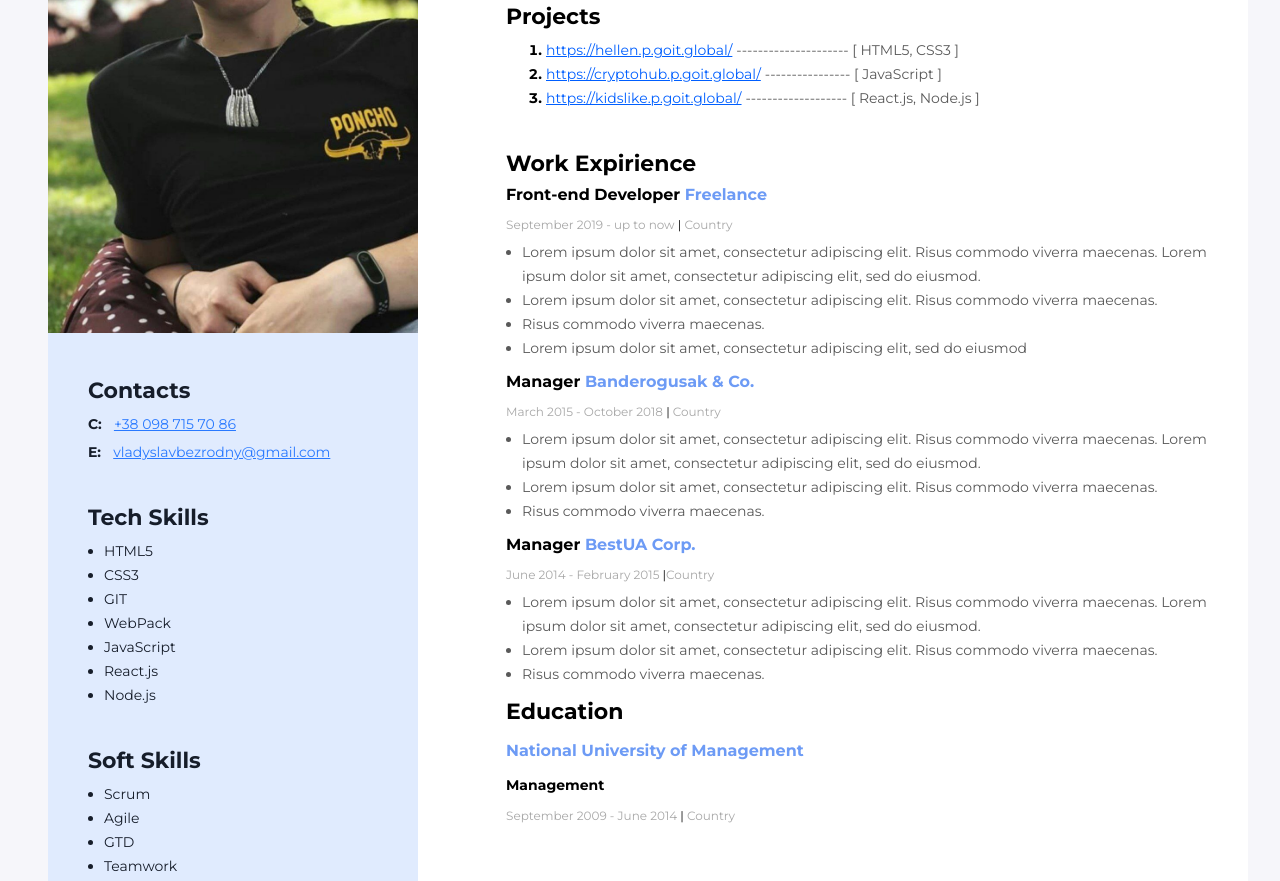
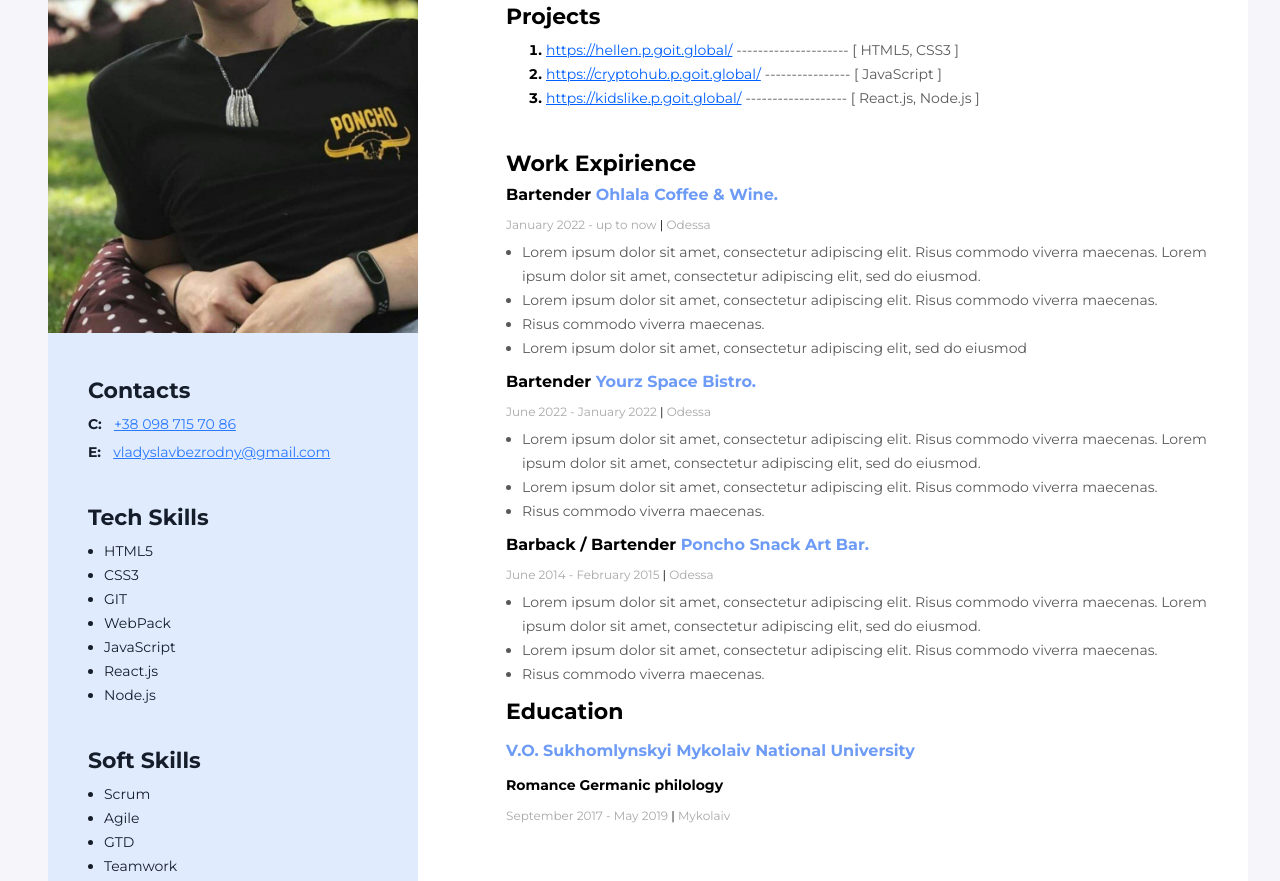
Before and after one commit to OrsoOrs/marathon_Go_It, a plain HTML site: page resume_project/index.html in a window 1280 px wide. Shown: the part 307-1188 px from the top of the page. Drawn offline with Linux system fonts and the light colour scheme.

Commit message:
Adding info about me

```diff
--- a/resume_project/index.html
+++ b/resume_project/index.html
@@ -56,8 +56,8 @@
                 <h3 class="work-experience-title">Work Expirience</h3>
                 <!-- Company 1 -->
                 <div class="work-experience-container">
-                    <h4 class="work-experience-company">Front-end Developer <span class="company-name">Freelance</span></h4>
-                    <p class="work-experience-period">September 2019 - up to now <span class="work-experience-period-separator">|</span> Country</p>
+                    <h4 class="work-experience-company">Bartender <span class="company-name">Ohlala Coffee & Wine.</span></h4>
+                    <p class="work-experience-period">January 2022 - up to now <span class="work-experience-period-separator">|</span> Odessa</p>
 
                     <ul class="work-experience-duties-list">
                         <li class="work-experience-item">Lorem ipsum dolor sit amet, consectetur adipiscing elit.
@@ -73,8 +73,8 @@
 
                 <!-- Company 2 -->
                 <div class="work-experience-container">
-                    <h4 class="work-experience-company">Manager <span class="company-name">Banderogusak & Co.</span></h4>
-                    <p class="work-experience-period">March 2015 - October 2018 <span class="work-experience-period-separator">|</span> Country</p>
+                    <h4 class="work-experience-company">Bartender <span class="company-name">Yourz Space Bistro.</span></h4>
+                    <p class="work-experience-period">June 2022 - January 2022 <span class="work-experience-period-separator">|</span> Odessa</p>
 
                     <ul class="work-experience-duties-list">
                         <li class="work-experience-item">Lorem ipsum dolor sit amet, consectetur adipiscing elit.
@@ -89,8 +89,8 @@
 
                 <!-- Company 3 -->
                 <div class="work-experience-container">
-                    <h4 class="work-experience-company">Manager <span class="company-name">BestUA Corp.</span></h4>
-                    <p class="work-experience-period">June 2014 - February 2015 <span class="work-experience-period-separator">|</span>Country</p>
+                    <h4 class="work-experience-company">Barback / Bartender <span class="company-name">Poncho Snack Art Bar.</span></h4>
+                    <p class="work-experience-period">June 2014 - February 2015 <span class="work-experience-period-separator">|</span> Odessa</p>
 
                     <ul class="work-experience-duties-list">
                         <li class="work-experience-item">Lorem ipsum dolor sit amet, consectetur adipiscing elit.
@@ -105,9 +105,9 @@
                 <!-- Education -->
                 <div class="education-container">
                     <h3 class="education-title">Education</h3>
-                    <p class="education-university">National University of Management</p>
-                    <p class="education-position">Management</p>
-                    <p class="education-period">September 2009 - June 2014 <span class="education-period-separator">|</span> Country</p>
+                    <p class="education-university">V.O. Sukhomlynskyi Mykolaiv National University</p>
+                    <p class="education-position">Romance Germanic philology</p>
+                    <p class="education-period">September 2017 - May 2019 <span class="education-period-separator">|</span> Mykolaiv</p>
                 </div>
             </div>
         </div>
```
